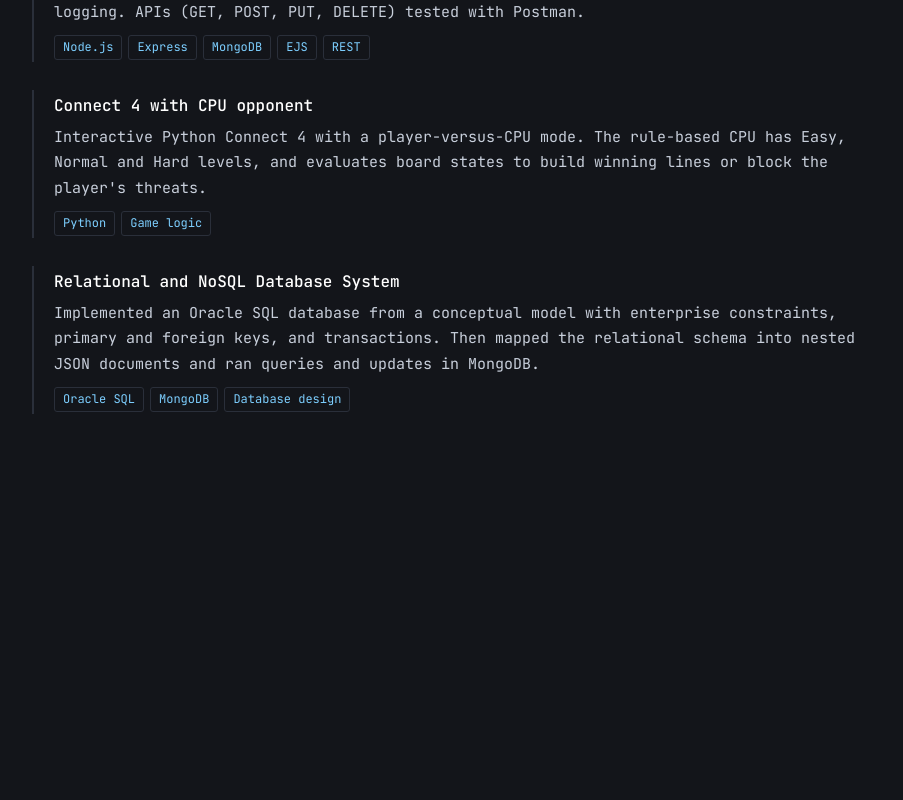
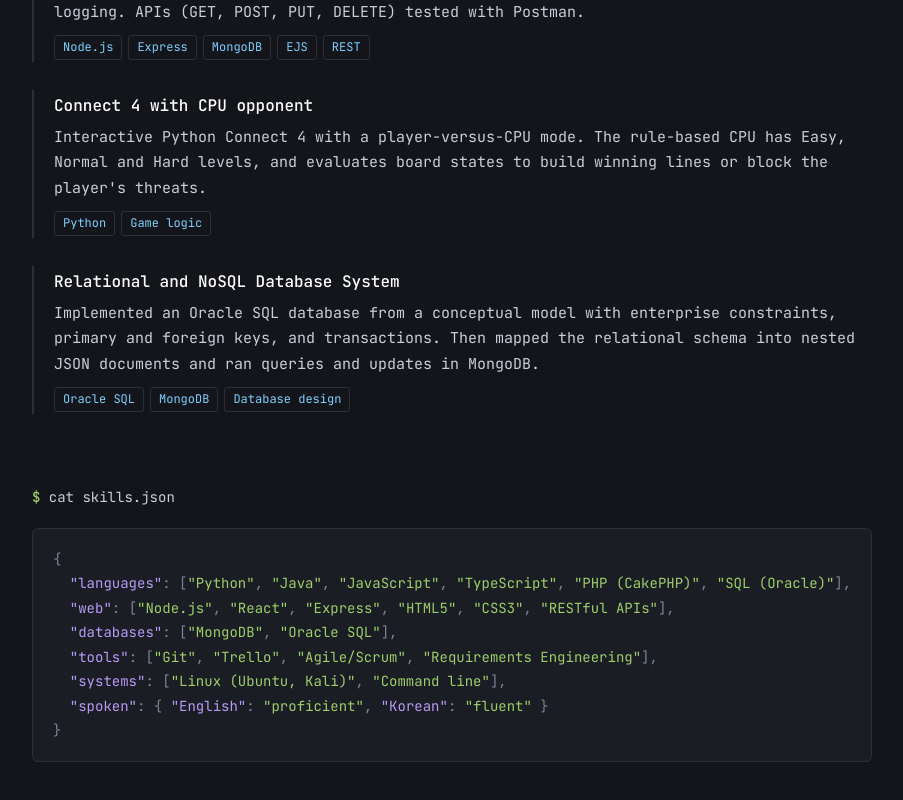
Before and after one commit to kyr031127/portfolio, a React (Vite) app: page / in a window 1280 px wide. Shown: the part 1397-2197 px from the top of the page, without its empty margins (188-1091 px from the left). Before the commit the page ends 1935 px from the top, so only its background shows below. Built offline with nearby package versions, Linux system fonts and the light colour scheme.

Commit message:
Added skills section

```diff
--- a/src/App.tsx
+++ b/src/App.tsx
@@ -2,6 +2,7 @@ import Experience from './components/Experience'
 import Header from './components/Header'
 import Hero from './components/Hero'
 import Projects from './components/Projects'
+import Skills from './components/Skills'
 
 function App() {
   return (
@@ -11,6 +12,7 @@ function App() {
         <Hero />
         <Experience />
         <Projects />
+        <Skills />
       </main>
     </>
   )
--- /dev/null
+++ b/src/components/Skills.css
@@ -0,0 +1,23 @@
+.json {
+  margin: 0;
+  padding: 18px 20px;
+  overflow-x: auto;
+  font: inherit;
+  font-size: 14px;
+  line-height: 1.75;
+  background: var(--panel);
+  border: 1px solid var(--line);
+  border-radius: 6px;
+}
+
+.json .k {
+  color: var(--pink);
+}
+
+.json .s {
+  color: var(--green);
+}
+
+.json .p {
+  color: var(--dim);
+}
--- /dev/null
+++ b/src/components/Skills.tsx
@@ -0,0 +1,65 @@
+import { Fragment } from 'react'
+import { skills } from '../data/skills'
+import Section from './Section'
+import './Skills.css'
+
+const entries = Object.entries(skills)
+
+function Quoted({ text, className }: { text: string; className: string }) {
+  return <span className={className}>{`"${text}"`}</span>
+}
+
+function renderValue(value: string[] | Record<string, string>) {
+  if (Array.isArray(value)) {
+    return (
+      <>
+        <span className="p">[</span>
+        {value.map((item, i) => (
+          <Fragment key={item}>
+            {i > 0 && <span className="p">, </span>}
+            <Quoted text={item} className="s" />
+          </Fragment>
+        ))}
+        <span className="p">]</span>
+      </>
+    )
+  }
+
+  const pairs = Object.entries(value)
+  return (
+    <>
+      <span className="p">{'{ '}</span>
+      {pairs.map(([k, v], i) => (
+        <Fragment key={k}>
+          {i > 0 && <span className="p">, </span>}
+          <Quoted text={k} className="k" />
+          <span className="p">: </span>
+          <Quoted text={v} className="s" />
+        </Fragment>
+      ))}
+      <span className="p">{' }'}</span>
+    </>
+  )
+}
+
+export default function Skills() {
+  return (
+    <Section id="skills" command="cat skills.json">
+      <pre className="json" aria-label="Skills">
+        <span className="p">{'{'}</span>
+        {'\n'}
+        {entries.map(([key, value], i) => (
+          <Fragment key={key}>
+            {'  '}
+            <Quoted text={key} className="k" />
+            <span className="p">: </span>
+            {renderValue(value)}
+            {i < entries.length - 1 && <span className="p">,</span>}
+            {'\n'}
+          </Fragment>
+        ))}
+        <span className="p">{'}'}</span>
+      </pre>
+    </Section>
+  )
+}
--- /dev/null
+++ b/src/data/skills.ts
@@ -0,0 +1,8 @@
+export const skills: Record<string, string[] | Record<string, string>> = {
+  languages: ['Python', 'Java', 'JavaScript', 'TypeScript', 'PHP (CakePHP)', 'SQL (Oracle)'],
+  web: ['Node.js', 'React', 'Express', 'HTML5', 'CSS3', 'RESTful APIs'],
+  databases: ['MongoDB', 'Oracle SQL'],
+  tools: ['Git', 'Trello', 'Agile/Scrum', 'Requirements Engineering'],
+  systems: ['Linux (Ubuntu, Kali)', 'Command line'],
+  spoken: { English: 'proficient', Korean: 'fluent' },
+}
```
